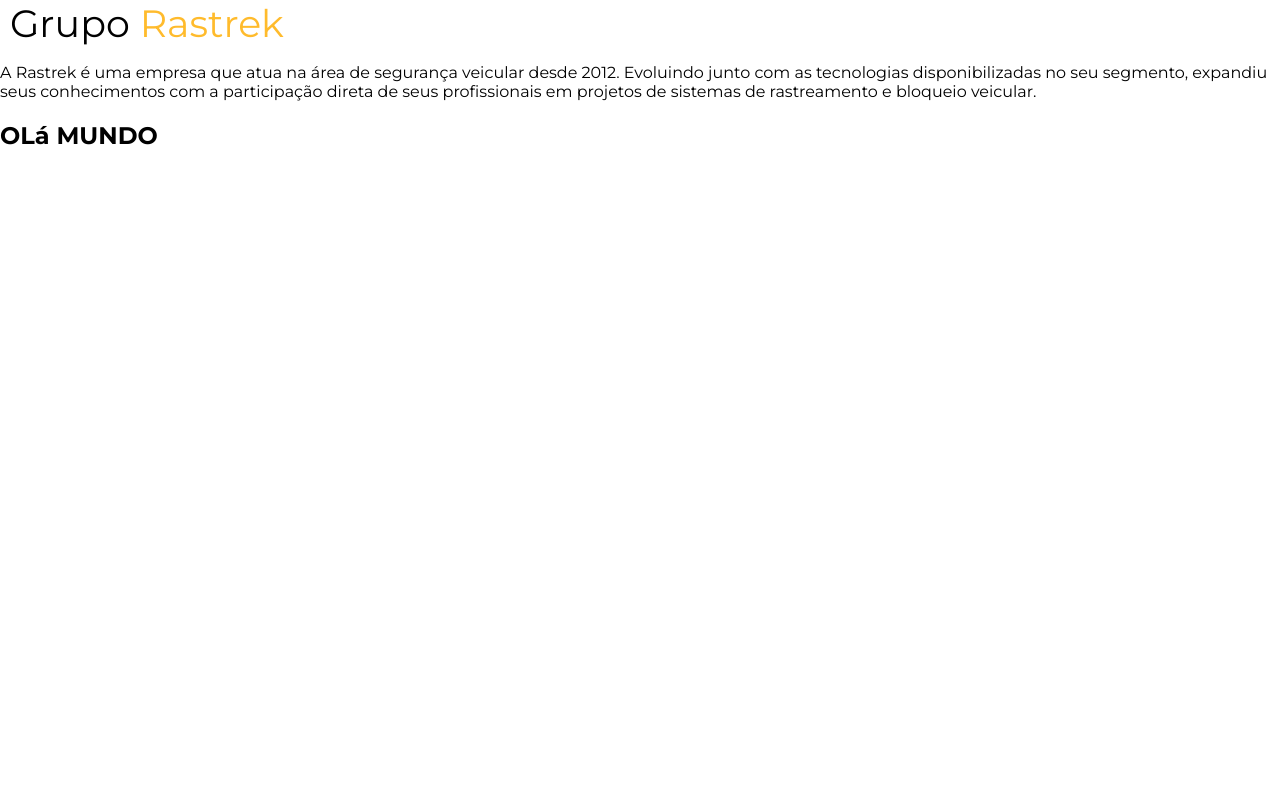
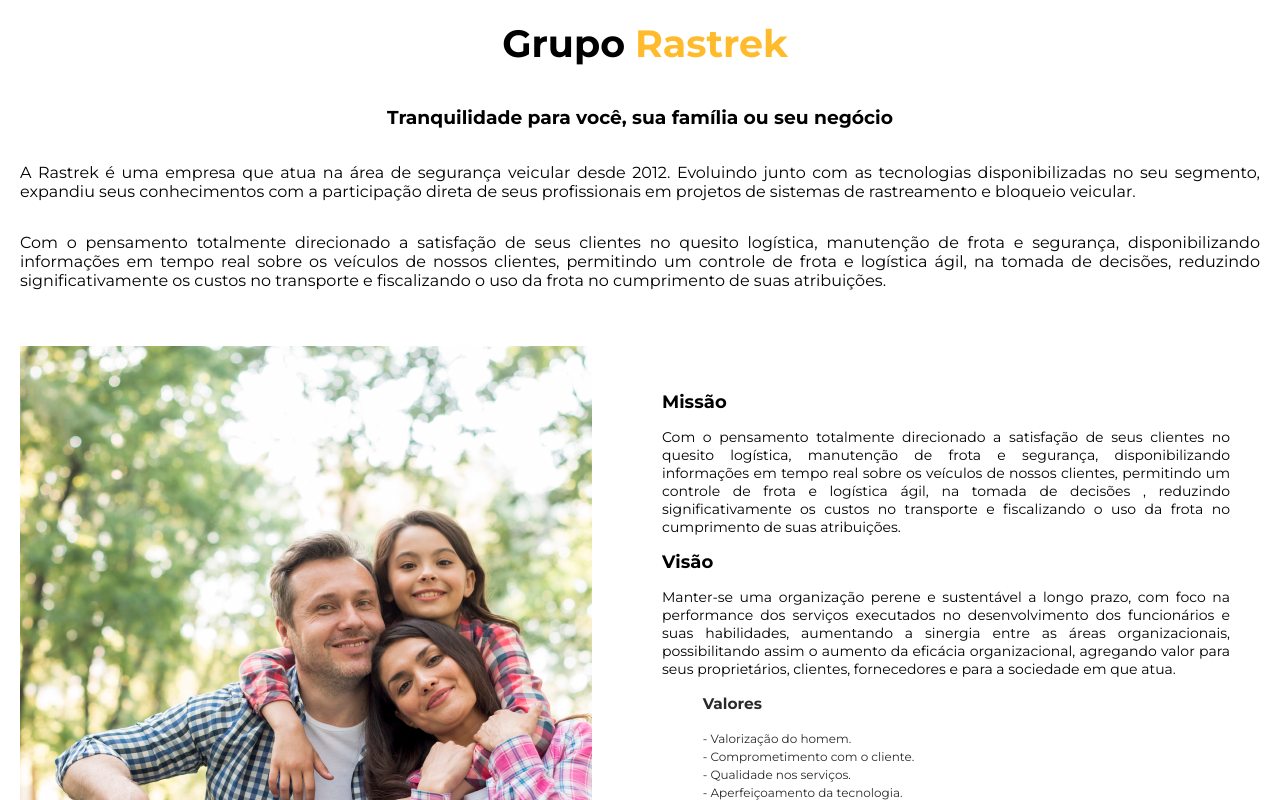
Before and after one commit to lucasdev-96/rastreak, a React (Create React App) app: page / in a window 1280 px wide. Shown: the part 820-1620 px from the top of the page. Before the commit the page ends 1300 px from the top, so only its background shows below. Built offline with nearby package versions, Linux system fonts and the light colour scheme.

Commit message:
terminando componente about

```diff
--- a/src/components/About.jsx
+++ b/src/components/About.jsx
@@ -1,24 +1,73 @@
 import React from 'react';
 import '../styles/About.css';
-// import Fade from 'react-reveal/Fade';
-import Reveal from 'react-reveal/Reveal';
+import Zoom from 'react-reveal/Zoom';
+import banner from '../img/mbanner1.png';
 
 function About() {
   return (
     <>
       <main className="main">
-        <section id="about">
+        <div>
           <span className="span">Grupo</span>
           <span className="span" style={{ color: '#ffbb2c' }}>Rastrek</span>
+        </div>
+        <div className="family">
+          <h3>Tranquilidade para você, sua família ou seu negócio</h3>
           <p>
             A Rastrek é uma empresa que atua na área de segurança veicular desde 2012.
             Evoluindo junto com as tecnologias disponibilizadas no seu segmento,
             expandiu seus conhecimentos com a participação direta de seus profissionais
             em projetos de sistemas de rastreamento e bloqueio veicular.
           </p>
-          <Reveal effect="teste" effectOut="test2">
-            <h1>OLá MUNDO</h1>
-          </Reveal>
+          <p>
+            Com o pensamento totalmente direcionado a satisfação de seus
+            clientes no quesito logística,
+            manutenção de frota e segurança, disponibilizando informações em tempo real
+            sobre os veículos de nossos clientes, permitindo um controle de frota e
+            logística ágil,
+            na tomada de decisões, reduzindo significativamente os custos no transporte e
+            fiscalizando o uso da frota no cumprimento de suas atribuições.
+          </p>
+        </div>
+        <section id="about">
+          <div className="banner">
+            <img src={banner} alt="banner" />
+          </div>
+          <div className="infos">
+            <Zoom duration={2000}>
+              <h1>Missão</h1>
+              <p>
+                Com o pensamento totalmente direcionado a satisfação de seus
+                clientes no quesito logística,
+                manutenção de frota e segurança, disponibilizando informações em tempo
+                real sobre os veículos de nossos clientes,
+                permitindo um controle de frota e logística ágil, na tomada de decisões
+                , reduzindo significativamente os custos no transporte e fiscalizando
+                o uso da frota no cumprimento de suas atribuições.
+              </p>
+            </Zoom>
+            <Zoom duration={2000} delay={1000}>
+              <h1>Visão</h1>
+              <p>
+                Manter-se uma organização perene e sustentável a longo prazo,
+                com foco na performance dos serviços executados no desenvolvimento dos
+                funcionários e suas habilidades, aumentando a sinergia entre as áreas
+                organizacionais,
+                possibilitando assim o aumento da eficácia organizacional,
+                agregando valor para seus proprietários,
+                clientes, fornecedores e para a sociedade em que atua.
+              </p>
+            </Zoom>
+            <Zoom duration={2000} delay={2000}>
+              <h1>Valores</h1>
+              <li>- Valorização do homem.</li>
+              <li> - Comprometimento com o cliente.</li>
+              <li>- Qualidade nos serviços.</li>
+              <li>- Aperfeiçoamento da tecnologia.</li>
+              <li>- Segurança efetiva;</li>
+              <li>- Fortalecimento do diálogo com o cliente</li>
+            </Zoom>
+          </div>
         </section>
       </main>
     </>
--- a/src/styles/About.css
+++ b/src/styles/About.css
@@ -1,22 +1,63 @@
 main {
   background-color: white;
   height: 60vh;
+  padding-top:20px;
+  width:100%;
+  margin: auto;
+  margin-top: 20px;
+}
+
+main > div {
   display: flex;
   justify-content: center;
-  padding-top:20px;
 }
 
 .span {
   margin-left: 10px;
   font-size: 38px;
+  font-weight: bold;
 }
 
-.teste {
-  opacity: 1;
-  transition: opacity 250ms, transform 250ms;
+#about {
+  display: flex;
+  justify-content:center;
 }
 
-.test2 {
-  transform: translateX(-200%);
-  opacity: 0;
+ul {
+  font-size: 24px;
+  font-weight: bold;
+  font-size: 18px;
 }
+
+li {
+  list-style: none;
+  font-size:  14px;
+}
+
+.infos {
+  max-width: 800px;
+  text-align: justify;
+  padding: 50px;
+}
+
+.infos p {
+  font-size: 14px;
+}
+
+.infos h1 {
+  font-size: 18px;
+}
+
+.banner {
+  padding: 20px;
+}
+
+.family {
+  display: flex;
+  flex-direction: column;
+  align-items: center;
+  padding: 20px;
+  max-width: 1460px;
+  margin: auto;
+  text-align: justify;
+}
--- a/src/styles/Hero.css
+++ b/src/styles/Hero.css
@@ -11,19 +11,18 @@
 
 @keyframes  blur {
   0% {
-    backdrop-filter: blur(0px);
+    backdrop-filter: blur(10px);
   }
   100% {
-    backdrop-filter: blur(7px);
+    backdrop-filter: blur(0);
   }
 }
 
 .blur {
   background-color: #02031586;
-  backdrop-filter: blur(7px);
   height: 100%;
   animation-name: blur;
-  animation-duration: 2s;
+  animation-duration: 4s;
 }
 
 .blur > header {
@@ -49,7 +48,6 @@
 
 .links > a:hover {
   color: yellow;
-  transform: scale(1.5);
 }
 
 .header_img {
@@ -88,7 +86,6 @@
   }
   50% {
     transform:translate(0, 0);
-    opacity: 0.5;
   }
   100% {
     opacity: 1;
```
Also changed, not shown: src/img/mbanner1.png (added).
